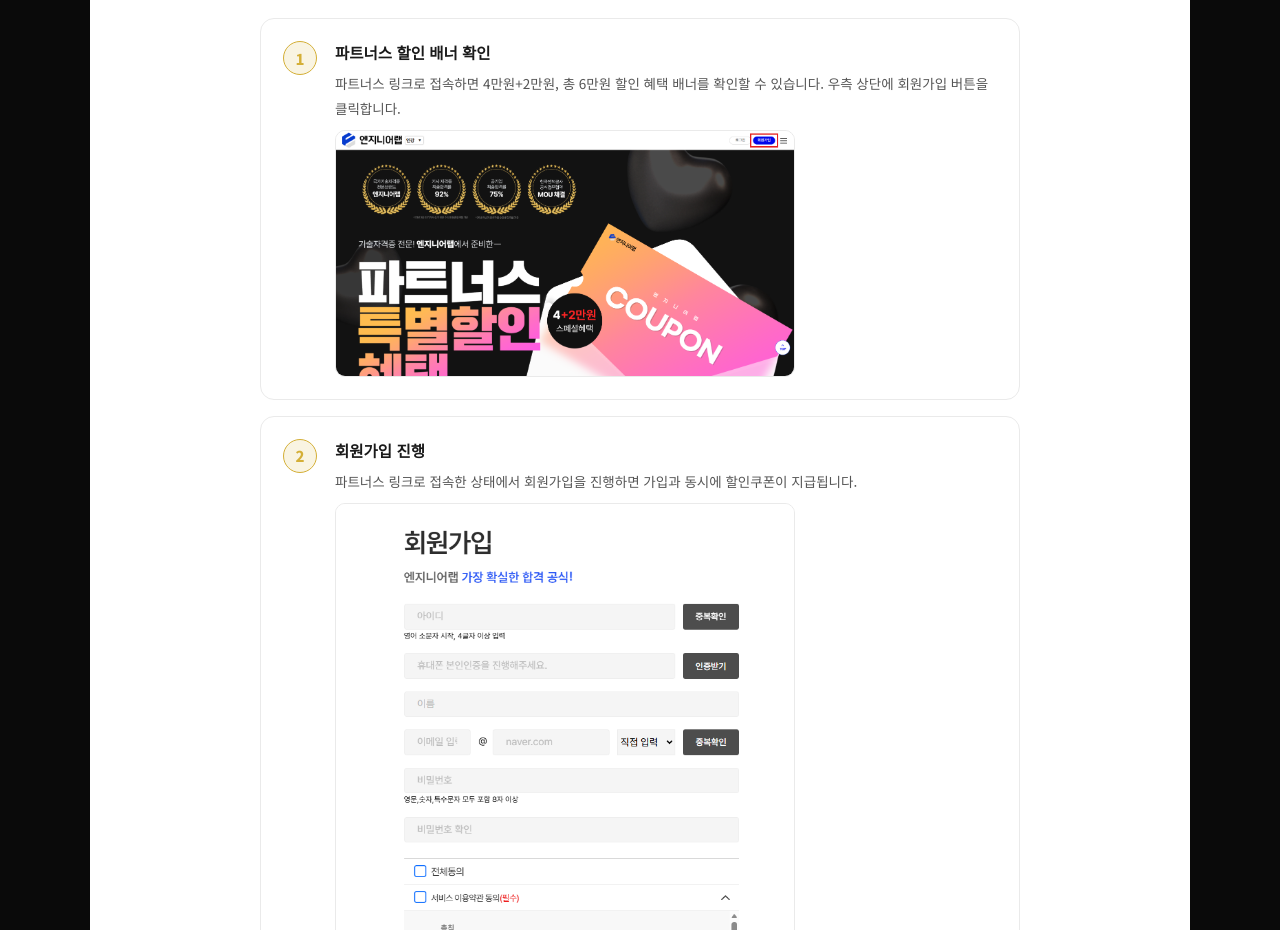
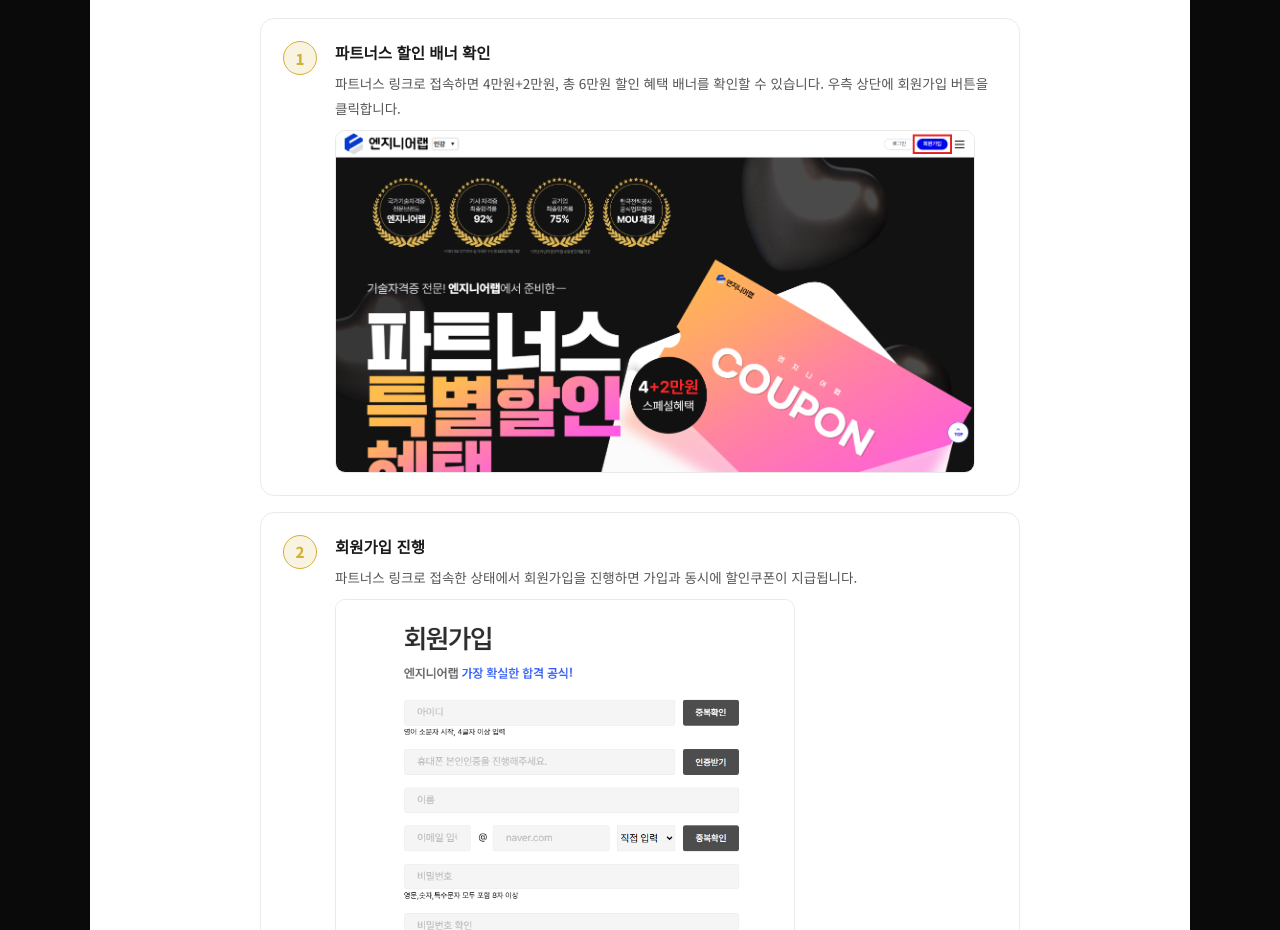
Before and after one commit to rlawogms/engineerlab-website, a plain HTML site: page discount.html in a window 1280 px wide. Shown: the part 1720-2650 px from the top of the page. Drawn offline with Linux system fonts and the light colour scheme.

Commit message:
1번 단계 이미지 확대
Co-Authored-By: Claude Sonnet 5 <noreply@anthropic.com>

```diff
--- a/discount.html
+++ b/discount.html
@@ -276,7 +276,7 @@ a { color: inherit; }
       <div class="shot-step-body">
         <h3>파트너스 할인 배너 확인</h3>
         <p>파트너스 링크로 접속하면 4만원+2만원, 총 6만원 할인 혜택 배너를 확인할 수 있습니다. 우측 상단에 회원가입 버튼을 클릭합니다.</p>
-        <img src="signup-step1-coupon-banner.png" alt="엔지니어랩 파트너스 할인 배너 실제 화면">
+        <img src="signup-step1-coupon-banner.png" alt="엔지니어랩 파트너스 할인 배너 실제 화면" style="max-width:640px;">
       </div>
     </div>
     <div class="shot-step">
```
